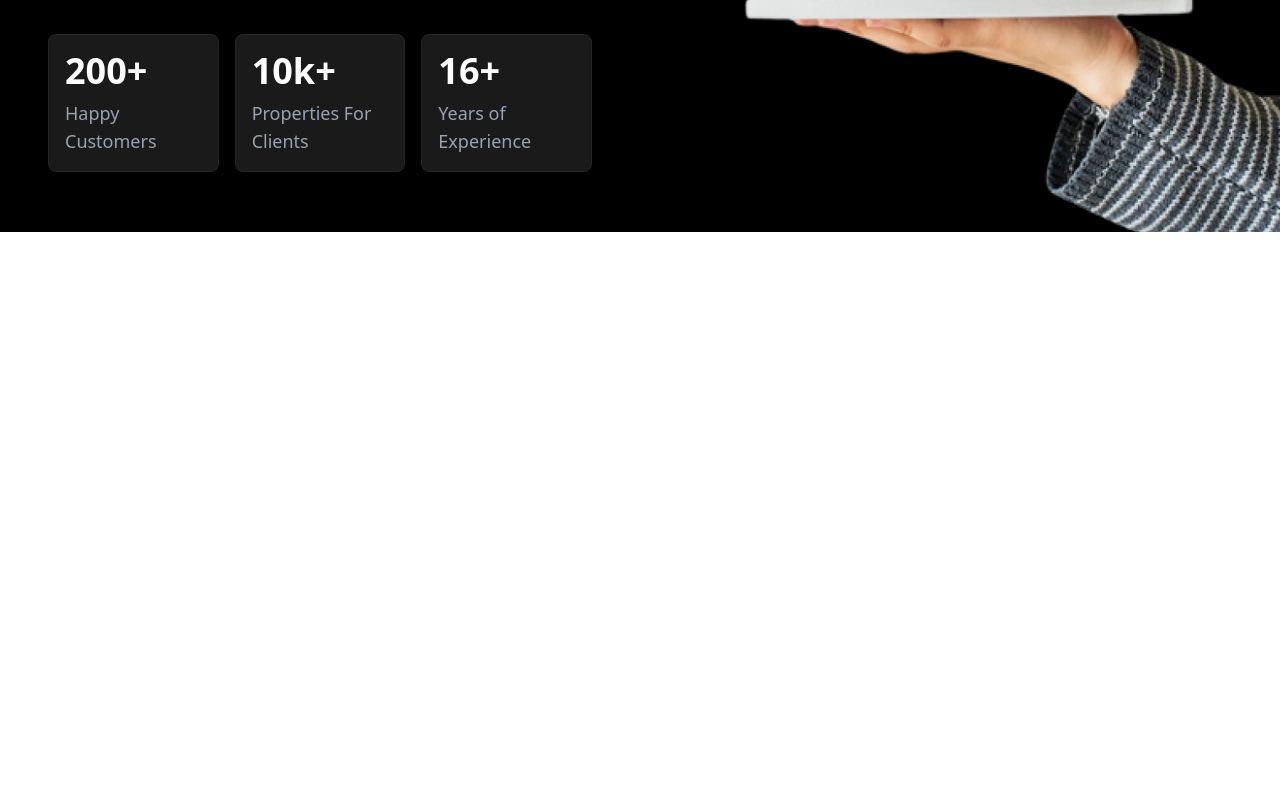
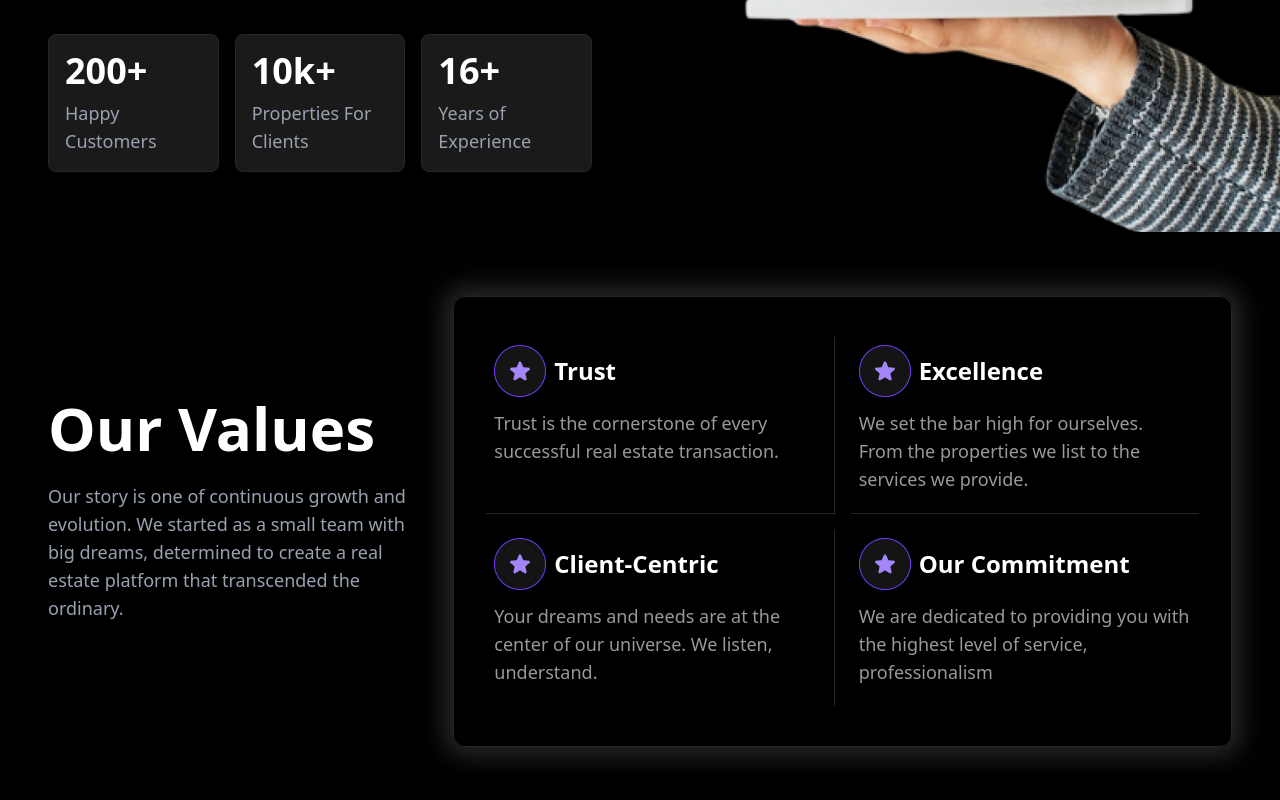
Before and after one commit to omk1r/MyProperty, a React (Vite) app in the folder client/: page /about-us in a window 1280 px wide. Shown: the part 422-1222 px from the top of the page. Before the commit the page ends 800 px from the top, so only its background shows below. Built offline with nearby package versions, Linux system fonts and the light colour scheme.

Commit message:
About/Our-values completed

```diff
--- a/client/src/pages/About.tsx
+++ b/client/src/pages/About.tsx
@@ -1,7 +1,35 @@
+interface Value {
+  title: string;
+  description: string;
+}
+
+const values: Value[] = [
+  {
+    title: 'Trust',
+    description:
+      'Trust is the cornerstone of every successful real estate transaction.',
+  },
+  {
+    title: 'Excellence',
+    description:
+      'We set the bar high for ourselves. From the properties we list to the services we provide.',
+  },
+  {
+    title: 'Client-Centric',
+    description:
+      'Your dreams and needs are at the center of our universe. We listen, understand.',
+  },
+  {
+    title: 'Our Commitment',
+    description:
+      'We are dedicated to providing you with the highest level of service, professionalism',
+  },
+];
+
 const About = () => {
   return (
-    <div>
-      <div>
+    <>
+      {/* our journey */}
       <div className="flex md:flex-row-reverse flex-col w-full">
         <div className="mx-3 md:mx-0 my-10 md:my-0 rounded-2xl md:rounded-none md:w-1/2 overflow-hidden">
           <img
@@ -17,11 +45,11 @@ const About = () => {
               Our Journey
             </h3>
             <p className="my-6 font-medium text-gray-400 text-sm md:text-base xl:text-lg">
-                Our story is one of continuous growth and evolution. We started
-                as a small team with big dreams, determined to create a real
-                estate platform that transcended the ordinary. Over the years,
-                we've expanded our reach, forged valuable partnerships, and
-                gained the trust of countless clients.
+              Our story is one of continuous growth and evolution. We started as
+              a small team with big dreams, determined to create a real estate
+              platform that transcended the ordinary. Over the years, we've
+              expanded our reach, forged valuable partnerships, and gained the
+              trust of countless clients.
             </p>
           </div>
 
@@ -59,8 +87,46 @@ const About = () => {
           </div>
         </div>
       </div>
+
+      {/* our values */}
+      <div className="flex md:flex-row flex-col md:px-8 md:py-10 w-full">
+        <div className="flex items-center md:w-1/3">
+          <div className="mx-4 my-6">
+            <h3 className="font-semibold text-3xl md:text-5xl xl:text-6xl">
+              Our Values
+            </h3>
+            <p className="my-6 font-medium text-gray-400 text-sm md:text-base xl:text-lg">
+              Our story is one of continuous growth and evolution. We started as
+              a small team with big dreams, determined to create a real estate
+              platform that transcended the ordinary.
+            </p>
           </div>
         </div>
+
+        <div className="px-4 py-6 w-full md:w-2/3">
+          <div className="gap-4 grid grid-cols-1 md:grid-cols-2 shadow-[0_0_25px_10px_#262626] px-2 md:px-8 py-3 md:py-10 border border-[#262626] rounded-2xl md:rounded-xl">
+            {values.map((value, index) => (
+              <div
+                key={index}
+                className={`px-2 py-2 border-[#262626] ${
+                  index !== 1 && index !== 3 ? 'md:border-r' : ''
+                } ${index < 2 ? 'border-b' : ''}`}
+              >
+                <div className="flex items-center gap-2">
+                  <img src="./trust-star-icon.png" alt={value.title} />
+                  <h3 className="font-semibold text-lg md:text-xl xl:text-2xl">
+                    {value.title}
+                  </h3>
+                </div>
+                <p className="my-3 font-medium text-[#999999] text-sm md:text-base xl:text-lg">
+                  {value.description}
+                </p>
+              </div>
+            ))}
+          </div>
+        </div>
+      </div>
+    </>
   );
 };
 
--- a/client/src/pages/Home.tsx
+++ b/client/src/pages/Home.tsx
@@ -143,7 +143,7 @@ const Home = () => {
           className="flex justify-center items-center col-span-2 md:col-span-1 my-3"
         >
           <button className="flex justify-center items-center bg-[#1A1A1A] md:px-6 py-4 border border-[#262626] rounded-xl w-full md:w-2/3 text-sm xl:text-lg">
-            View All FAQ's
+            View All Testimonials
           </button>
         </div>
 
@@ -173,7 +173,7 @@ const Home = () => {
           className="flex justify-center items-center col-span-2 md:col-span-1 my-3"
         >
           <button className="flex justify-center items-center bg-[#1A1A1A] md:px-6 py-4 border border-[#262626] rounded-xl w-full md:w-2/3 text-sm xl:text-lg">
-            View All Testimonials
+            View All FAQ's
           </button>
         </div>
 
```
Also changed, not shown: client/public/trust-star-icon.png (added). Lines whose indentation alone changed are shown as unchanged.
